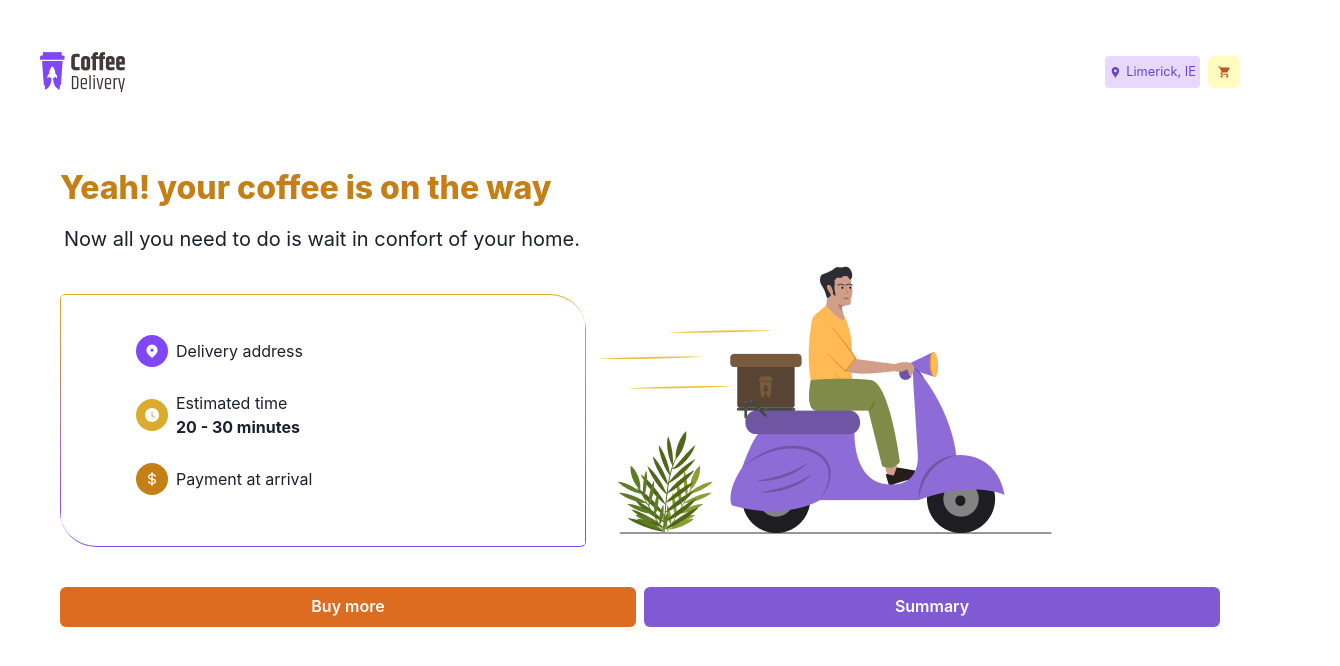
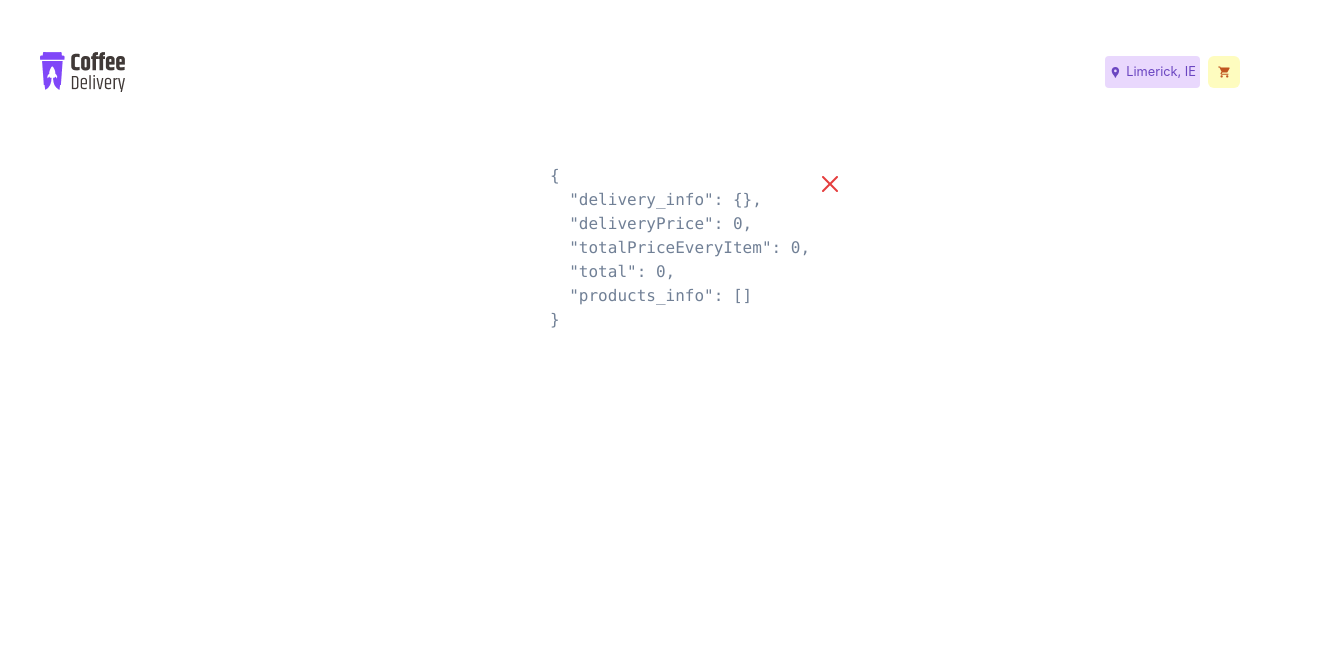
Before and after one commit to diebraga/delivery_coffee, a React (Vite) app: page /deliveryConfirmation in a window 1280 px wide. Both pictures are taken after a click on the button "Summary". Shown: the top 666 px of the page, 1340 px wide, since content can reach past the window. Built offline with nearby package versions, Linux system fonts and the light colour scheme.

Commit message:
summary and buy more button

```diff
--- a/src/contexts/CartContext.tsx
+++ b/src/contexts/CartContext.tsx
@@ -76,7 +76,6 @@ export function CartProvider({ children }: CartProviderProp) {
       navigateTo('/deliveryConfirmation')
     }
   }
-  console.log(summary)
 
   return (
     <CartContext.Provider value={{
--- a/src/pages/DeliveryConfirmation/index.tsx
+++ b/src/pages/DeliveryConfirmation/index.tsx
@@ -1,4 +1,4 @@
-import { Button, Flex, HStack, Image, Text } from "@chakra-ui/react";
+import { Button, CloseButton, Flex, HStack, Image, Text, useDisclosure } from "@chakra-ui/react";
 import { useCart } from "../../hooks/useCart";
 import { HiLocationMarker } from "react-icons/hi";
 import { IconType } from "react-icons";
@@ -13,11 +13,17 @@ export function DeliveryConfirmation() {
     summary
   } = useCart()
 
+  const { isOpen, onToggle } = useDisclosure()
   const navigateTo = useNavigate();
 
   useEffect(() => {
     // if (!summary.paymentOption || !summary.delivery_info) navigateTo('/')
   }, [])
+
+  function onBuyMore() {
+    localStorage.clear()
+    window.location.replace("/");
+  }
   return (
     <Flex
       flexDir={'column'}
@@ -126,7 +132,7 @@ export function DeliveryConfirmation() {
             w='100%'
             justify={'center'}
             alignItems='center'
-            display={['none', 'none','block']}
+            display={['none', 'none', 'block']}
           >
             <Image src={DeliveryMan} maxW='492px' maxH='293px' />
           </Flex>
@@ -141,17 +147,34 @@ export function DeliveryConfirmation() {
           <Button
             w='100%'
             colorScheme={'orange'}
+            onClick={onBuyMore}
           >
             Buy more
           </Button>
           <Button
             w='100%'
             colorScheme={'purple'}
+            onClick={onToggle}
           >
             Summary
           </Button>
         </HStack>
-
+        {isOpen && (
+          <>
+            <Flex
+              color='gray.500'
+              justify={'center'}
+              fontSize='1rem'
+              position={'absolute'}
+              w='100%'
+              bg='white'
+              minH={'100%'}
+            >
+              <pre>{JSON.stringify(summary, null, 2)}</pre>
+              <CloseButton size='lg' onClick={onToggle} color='red.500' />
+            </Flex>
+          </>
+        )}
       </Flex>
     </Flex>
   )
```
